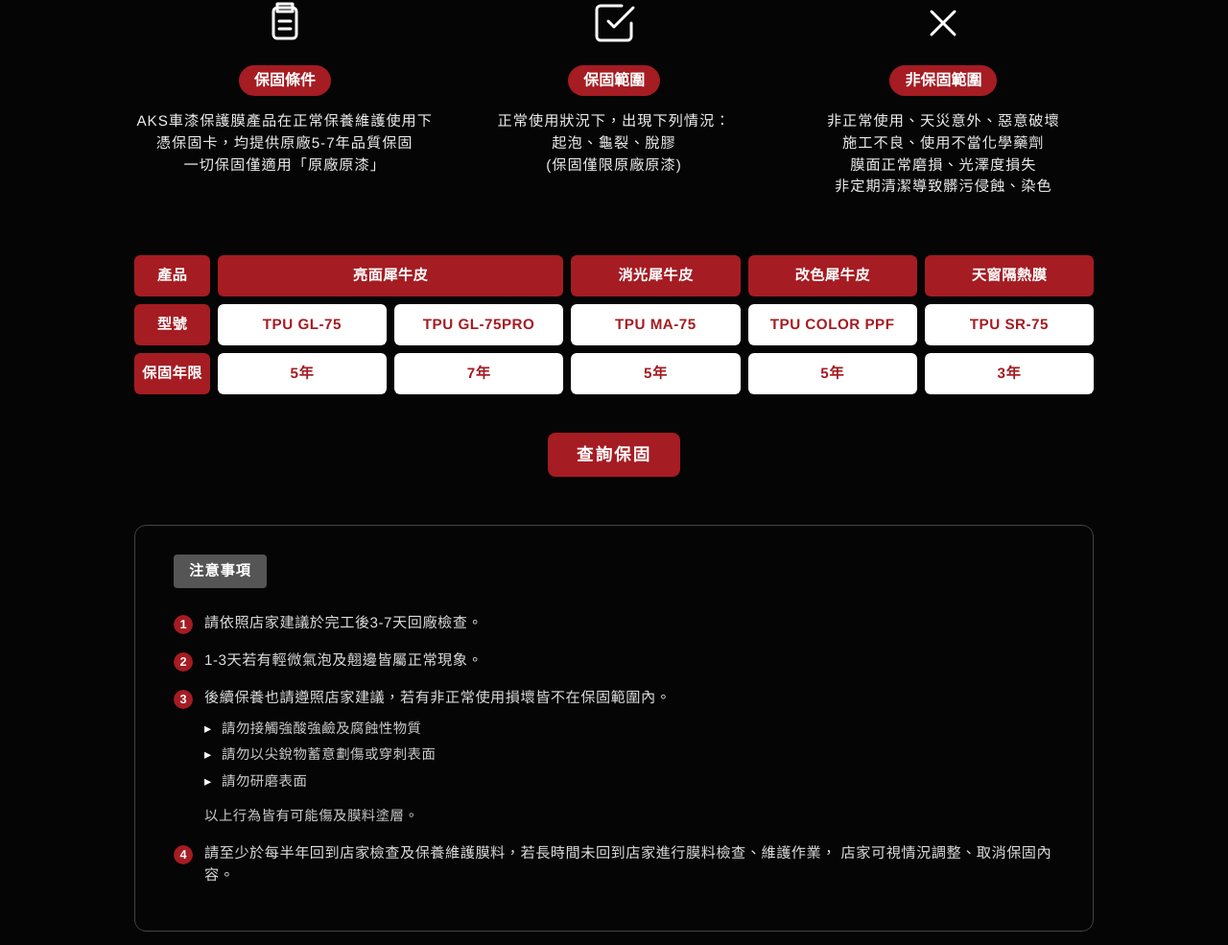
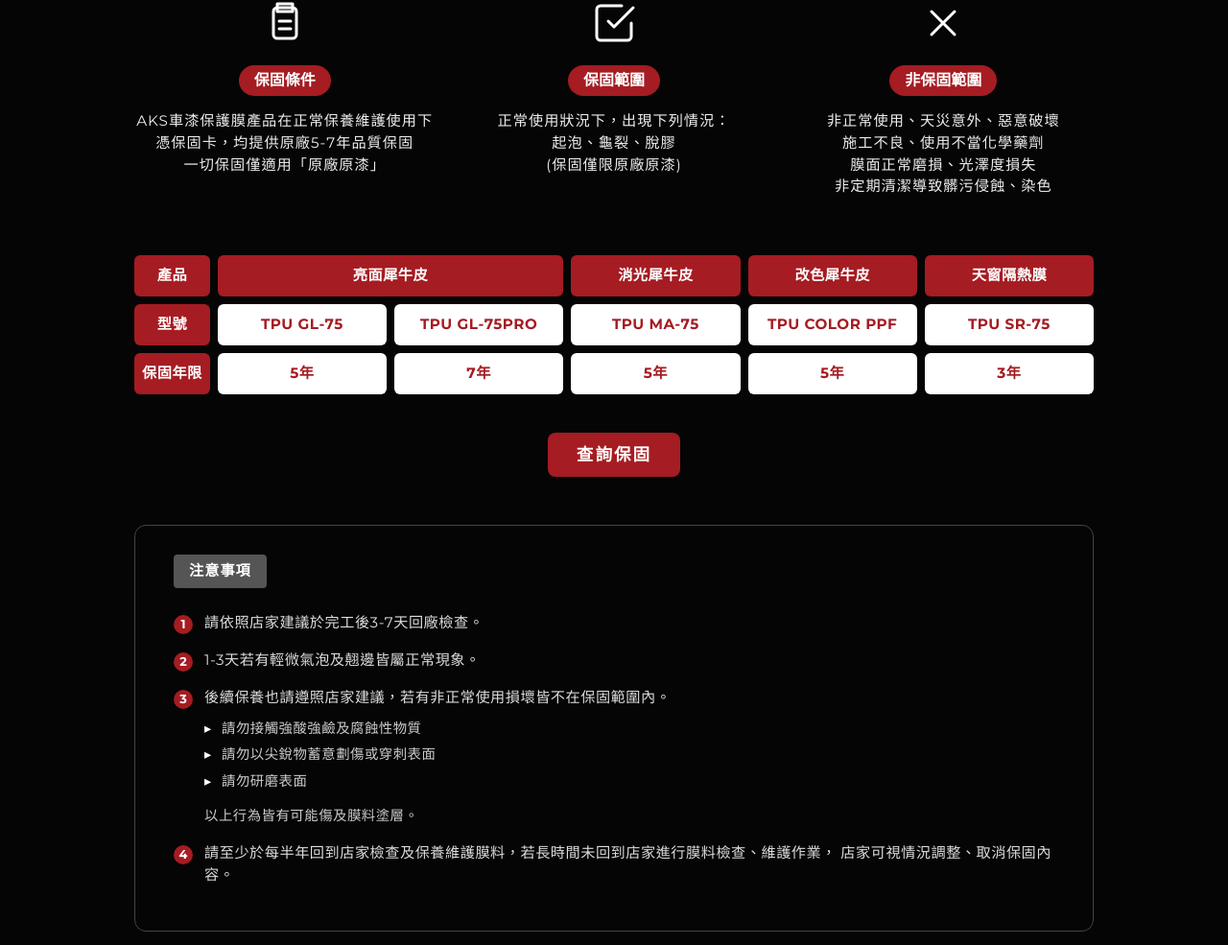
Before and after one commit to AKS-PPF/aks-official-website, a Jekyll site: the page built from pages/warranty/info/index.html, in a window 1280 px wide and 1335 px high. Shown: the part 143-1128 px from the top of the window at 96% size. Built offline with Jekyll 4.4.1, drawn with Linux system fonts in a browser that asks for light colours; nearby versions of some CDN libraries.

Commit message:
Update index.html

```diff
--- a/pages/warranty/info/index.html
+++ b/pages/warranty/info/index.html
@@ -11,7 +11,7 @@
   /* 2. 舊 CSS 隔離區 (所有選擇器前面都要加上 .aks-[page-name]-wrapper) */
   .aks-warranty-wrapper .aks-w-section {
     color: #ffffff;
-    font-family: 'Helvetica Neue', Arial, 'Noto Sans TC', sans-serif;
+    font-family: 'Montserrat', Arial, 'Noto Sans TC', sans-serif;
     padding: 10px 20px 60px; /* 強制縮減原 padding-top 60px 至 10px，避免雙重留白 */
     box-sizing: border-box;
     width: 100%;
```
